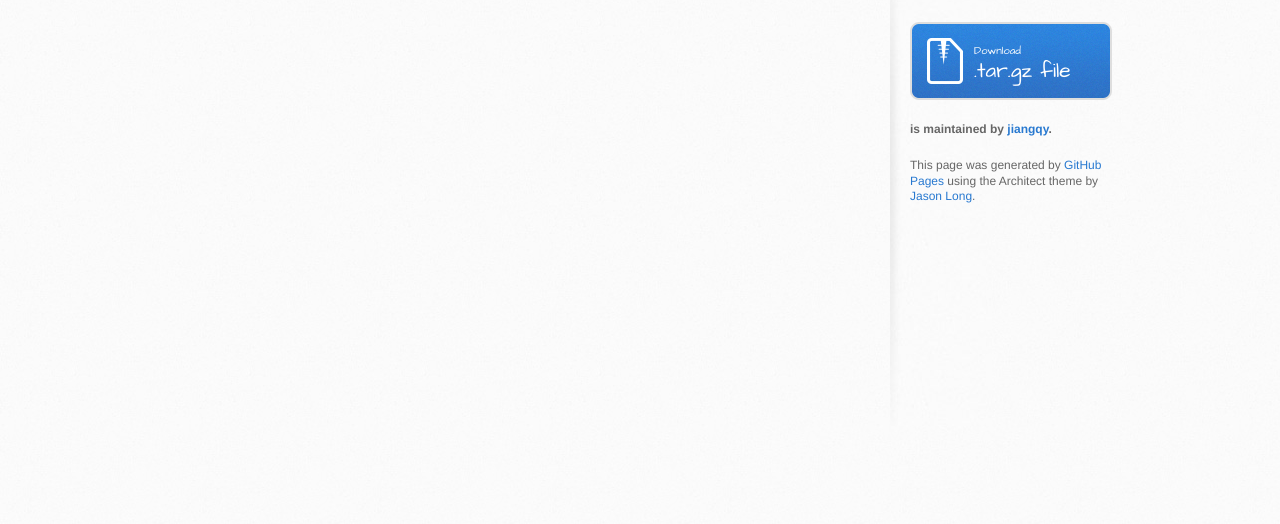
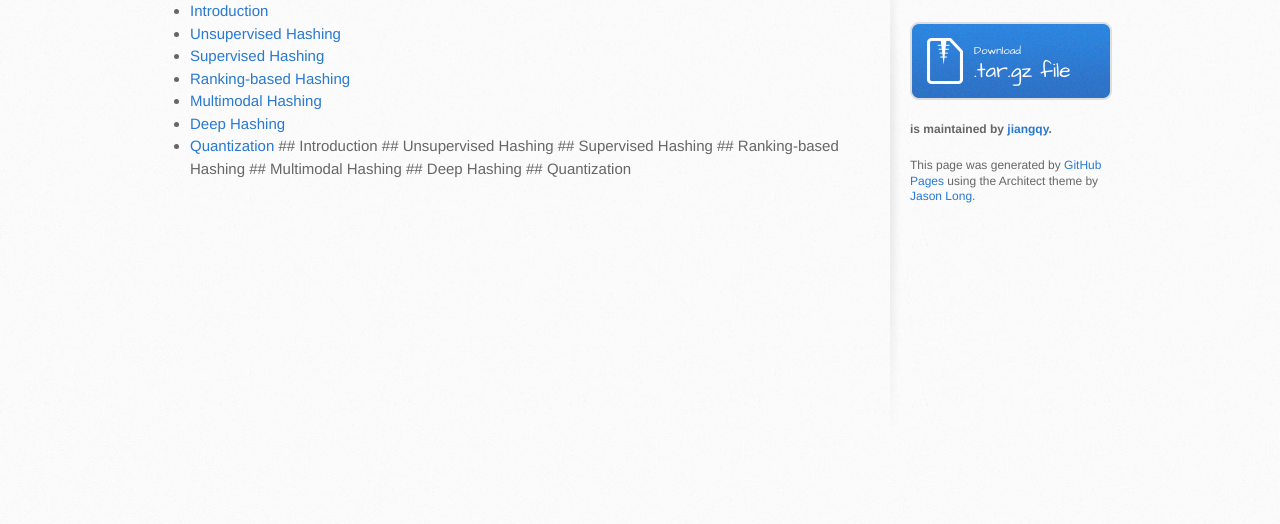
Before and after one commit to czxxjtu/Hash-Learning.github.io, a plain HTML site: page index.html in a window 1280 px wide. Shown: the part 276-800 px from the top of the page. Drawn offline with Linux system fonts and the light colour scheme.

Commit message:
Create gh-pages branch via GitHub

```diff
--- a/index.html
+++ b/index.html
@@ -29,7 +29,25 @@
       <div class="inner clearfix">
         <section id="main-content">
           <h1>
-<a id="learn-to-hash" class="anchor" href="#learn-to-hash" aria-hidden="true"><span class="octicon octicon-link"></span></a>Learn to Hash</h1>
+<a id="table-of-contents" class="anchor" href="#table-of-contents" aria-hidden="true"><span class="octicon octicon-link"></span></a>Table of contents</h1>
+
+<ul>
+<li><a href="#introduction">Introduction</a></li>
+<li><a href="#unsupervised-hashing">Unsupervised Hashing</a></li>
+<li><a href="#supervised-hashing">Supervised Hashing</a></li>
+<li><a href="#ranking-based-hashing">Ranking-based Hashing</a></li>
+<li><a href="#multimodal-hashing">Multimodal Hashing</a></li>
+<li><a href="#deep-hashing">Deep Hashing</a></li>
+<li>
+<a href="#quantization">Quantization</a>
+## Introduction
+## Unsupervised Hashing
+## Supervised Hashing
+## Ranking-based Hashing
+## Multimodal Hashing
+## Deep Hashing
+## Quantization</li>
+</ul>
         </section>
 
         <aside id="sidebar">
--- a/params.json
+++ b/params.json
@@ -1 +1 @@
-{"name":"Learn to Hash","tagline":"","body":"# Learn to Hash\r\n","google":"","note":"Don't delete this file! It's used internally to help with page regeneration."}
+{"name":"Learn to Hash","tagline":"","body":"# Table of contents\r\n - [Introduction](#introduction)\r\n - [Unsupervised Hashing](#unsupervised-hashing)\r\n - [Supervised Hashing](#supervised-hashing)\r\n - [Ranking-based Hashing](#ranking-based-hashing)\r\n - [Multimodal Hashing](#multimodal-hashing)\r\n - [Deep Hashing](#deep-hashing)\r\n - [Quantization](#quantization)\r\n## Introduction\r\n## Unsupervised Hashing\r\n## Supervised Hashing\r\n## Ranking-based Hashing\r\n## Multimodal Hashing\r\n## Deep Hashing\r\n## Quantization","google":"","note":"Don't delete this file! It's used internally to help with page regeneration."}
```
